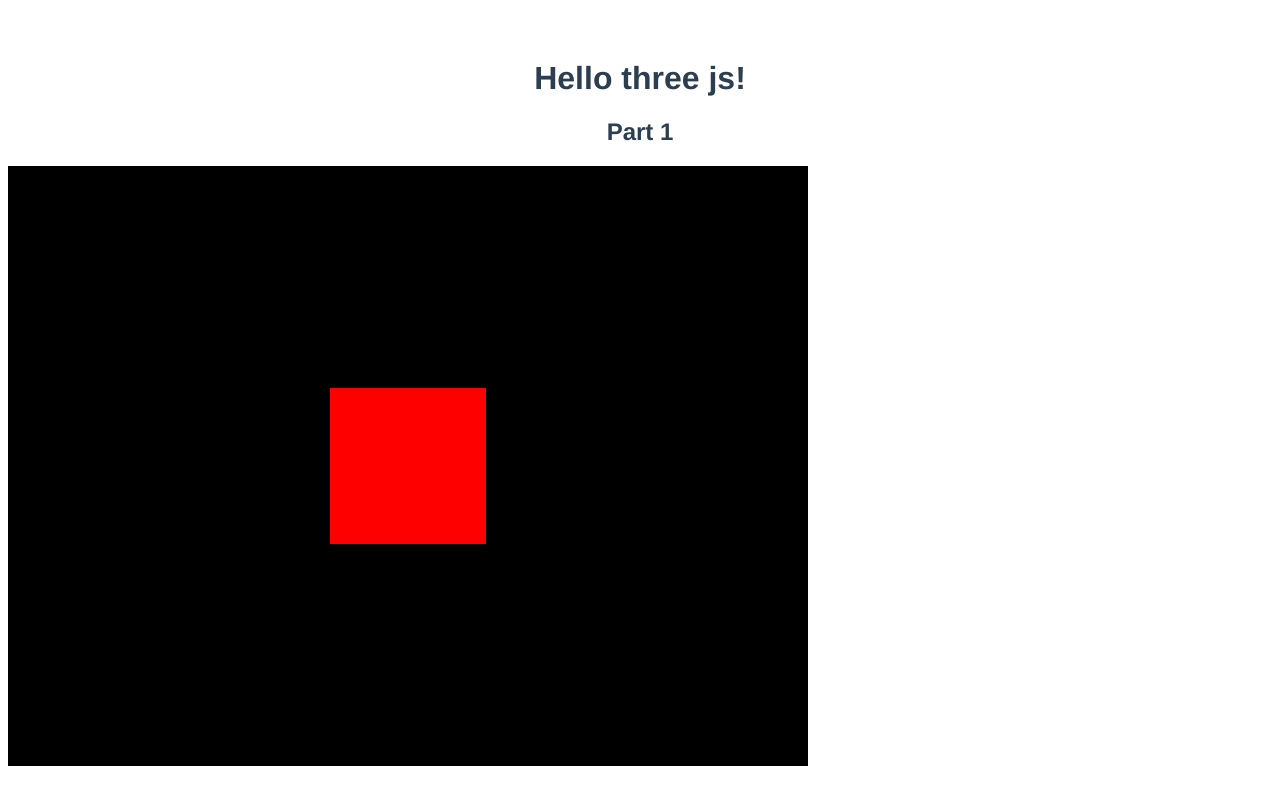
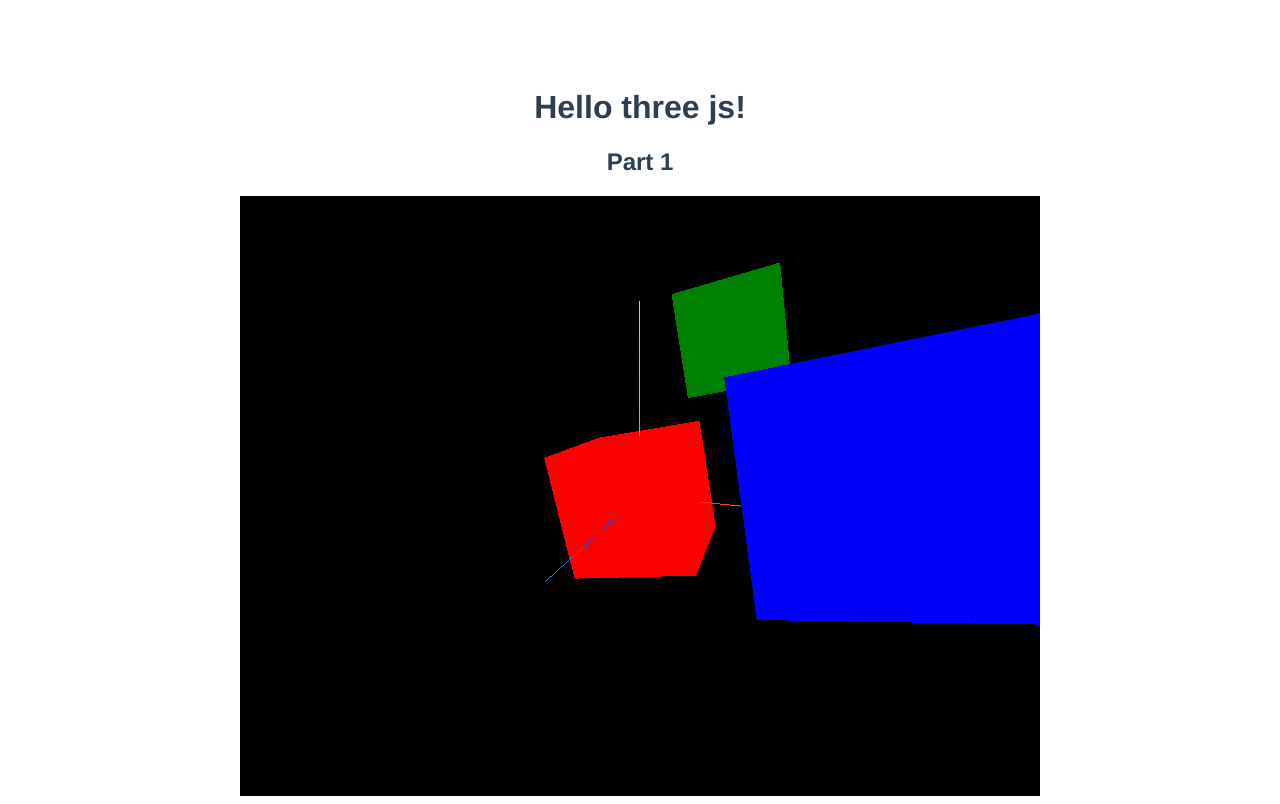
Before and after one commit to rmns06/three_js, a website built with Vite: page three_js/index.html in a window 1280 px wide. Built offline with nearby package versions, Linux system fonts and the light colour scheme.

Commit message:
transform object

```diff
--- a/three_js/main.js
+++ b/three_js/main.js
@@ -8,15 +8,65 @@ document.querySelector('#app').innerHTML = `
 //scene
 const scene = new THREE.Scene();
 
-//object
-const geometry = new THREE.BoxGeometry(1, 1, 1);
+//object------------------------------------------
+// const geometry = new THREE.BoxGeometry(1, 1, 1);
 
 //material
-const material = new THREE.MeshBasicMaterial({ color: 0xff0000 });
+// const material = new THREE.MeshBasicMaterial({ color: 0xff0000 });
 
 //final object (mesh)
-const mesh = new THREE.Mesh(geometry, material);
-scene.add(mesh);
+// const mesh = new THREE.Mesh(geometry, material);
+//methods to transform object
+
+// mesh.position.z = 0.7;
+// mesh.position.y = 0.6;
+// mesh.position.set(0.7, 0.6, 0);
+
+//scale
+// mesh.scale.x = 2;
+// mesh.scale.y = 1;
+// mesh.scale.set(2, 1, 1);
+
+//rotation
+// mesh.rotateZ(10);
+// mesh.rotation.reorder('YXZ');
+// mesh.rotation.y = 10;
+// mesh.rotation.x = 10;
+// rotate without change axes
+// mesh.rotateX(Math.PI * 0.2 );
+// mesh.rotateY(Math.PI * 0.1 );
+
+//add mesh to the scene
+//scene.add(mesh);
+
+//groups----------------------------------------
+const group = new THREE.Group()
+
+const cube1 = new THREE.Mesh(
+  new THREE.BoxGeometry(1,1,1),
+  new THREE.MeshBasicMaterial({color: 0xff0000})
+)
+const cube2 = new THREE.Mesh(
+  new THREE.BoxGeometry(1,1,1),
+  new THREE.MeshBasicMaterial({color: 'blue'})
+)
+cube2.position.set(1.5,.3,1)
+
+const cube3 = new THREE.Mesh(
+  new THREE.BoxGeometry(1,1,1),
+  new THREE.MeshBasicMaterial({color: 'green'})
+)
+cube3.position.set(.8,1.2,-1.6)
+
+group.add(cube1, cube2, cube3)
+
+scene.add(group)
+
+group.rotateZ(0.2)
+
+//add gizmo
+const axesHelper = new THREE.AxesHelper(1.5)
+scene.add(axesHelper)
 
 const sizes ={
   width: 800,
@@ -25,8 +75,12 @@ const sizes ={
 //camera
 const camera = new THREE.PerspectiveCamera(75, sizes.width / sizes.height);
 camera.position.z = 3;
+camera.position.y = 1;
+camera.position.x = 1;
 
 scene.add(camera);
+
+camera.lookAt(group.position)
 
 //renderer to draw into canvas api
 const canvas = document.querySelector('.webgl')
--- a/three_js/style.css
+++ b/three_js/style.css
@@ -6,3 +6,7 @@
   color: #2c3e50;
   margin-top: 60px;
 }
+body {
+  display: grid;
+  place-content: center;
+}
```
